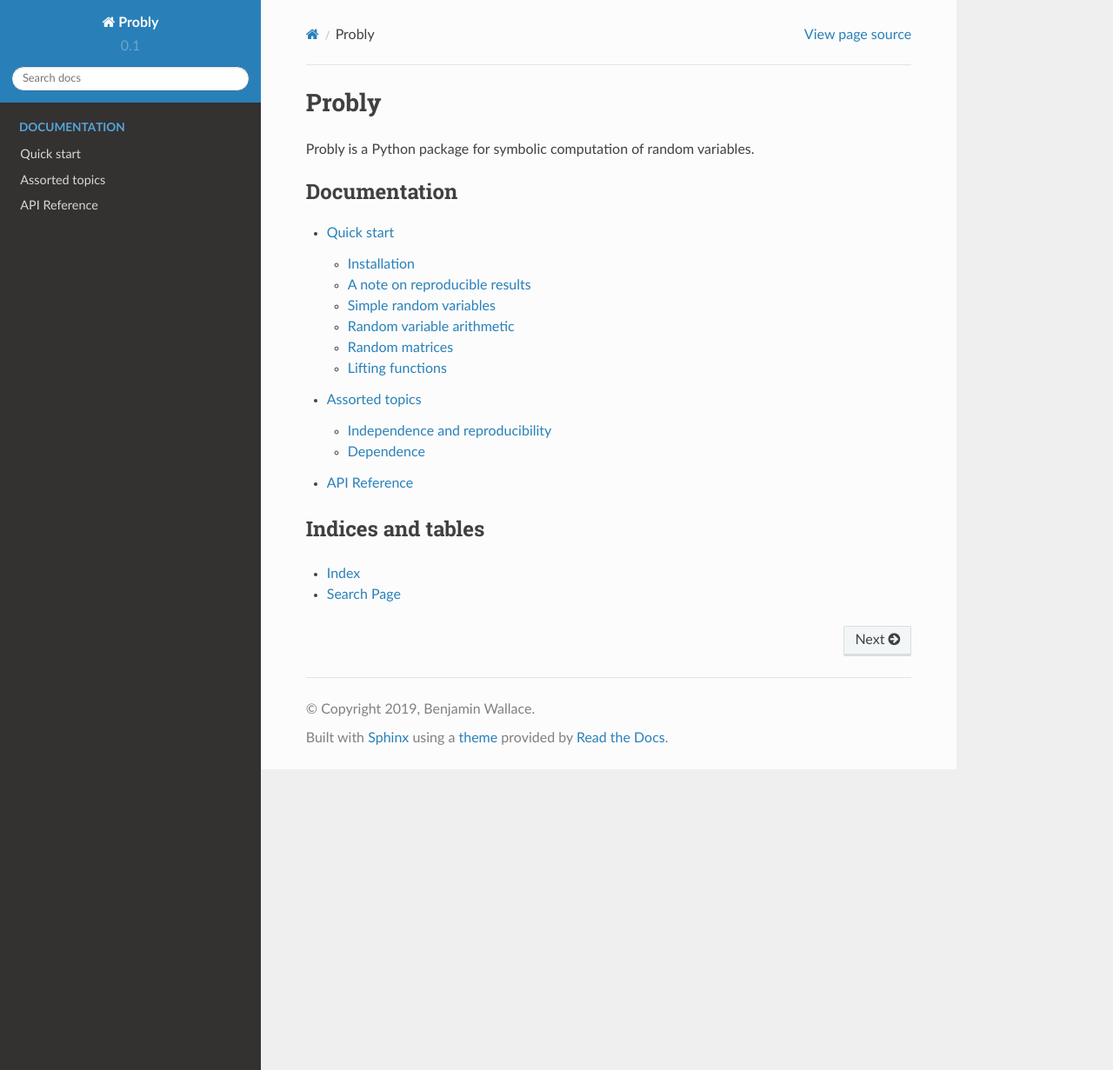
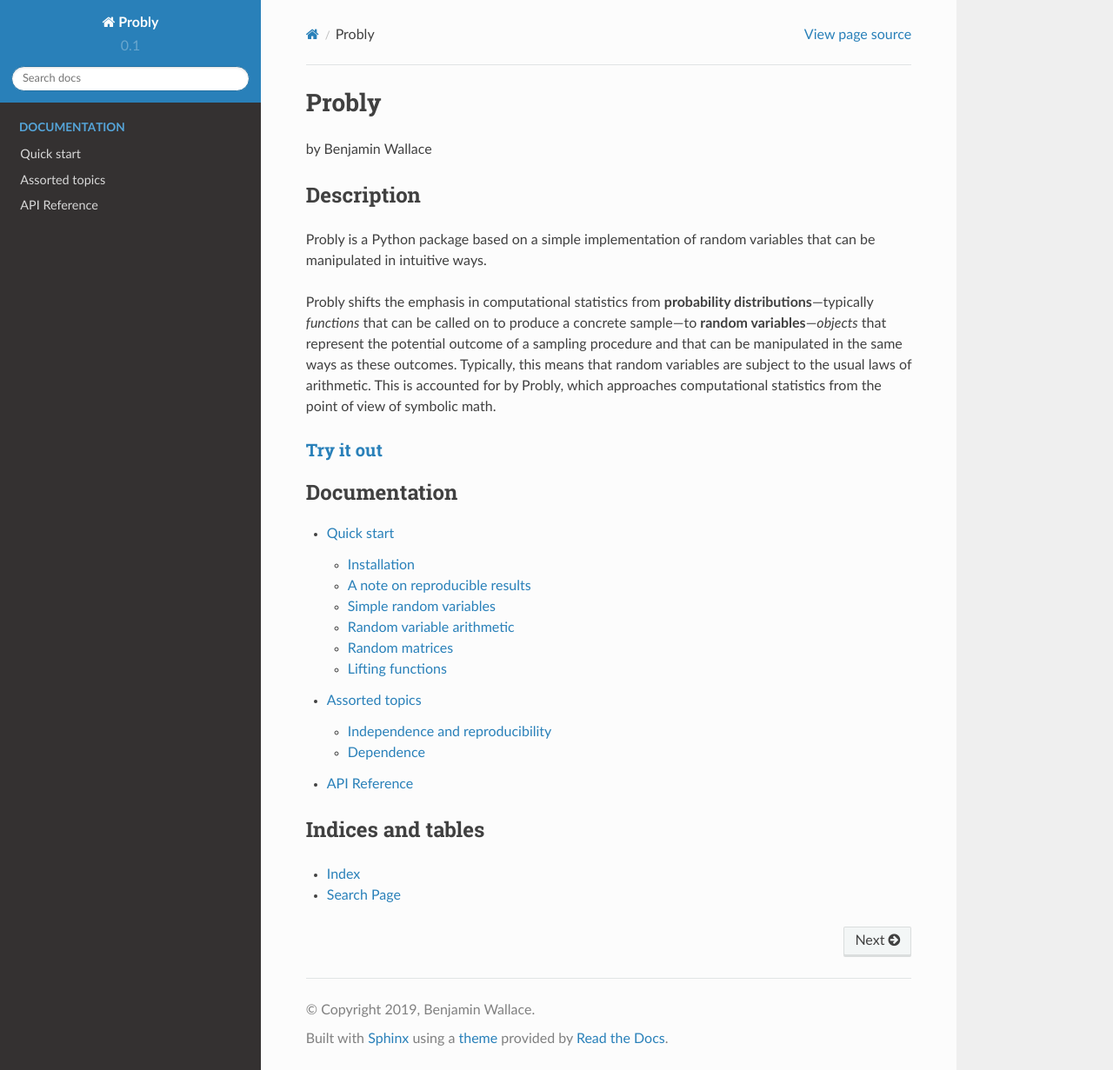
Before and after one commit to bencwallace/Probly, a Sphinx documentation site: the page built from docs/source/index.rst, in a window 1280 px wide and 1231 px high. Shown: the whole window at 87% size. Built offline with Sphinx 7.4.7 and the Read the Docs theme 2.0.0, drawn with Linux system fonts in a browser that asks for light colours.

Commit message:
included readme in index

```diff
--- /dev/null
+++ b/README.rst
@@ -0,0 +1,17 @@
+######
+Probly
+######
+
+by Benjamin Wallace
+
+***********
+Description
+***********
+
+Probly is a Python package based on a simple implementation of random variables that can be manipulated in intuitive ways.
+
+Probly shifts the emphasis in computational statistics from **probability distributions**—typically
+*functions* that can be called on to produce a concrete sample—to **random variables**—*objects* that represent the potential outcome of a sampling procedure and that can be manipulated in the same ways as these outcomes. Typically, this means that random variables are subject to the usual laws of arithmetic. This is accounted for by Probly, which approaches computational statistics from the point of view of symbolic math.
+
+`Try it out <https://probly.readthedocs.io/en/latest/quick.html>`_
+==================================================================
--- a/docs/source/index.rst
+++ b/docs/source/index.rst
@@ -3,11 +3,7 @@
    You can adapt this file completely to your liking, but it should at least
    contain the root `toctree` directive.
 
-######
-Probly
-######
-
-Probly is a Python package for symbolic computation of random variables.
+.. include:: ../../README.rst
 
 .. toctree::
    :maxdepth: 2
```
Also changed, not shown: README.md (deleted, +0 -28 lines).
